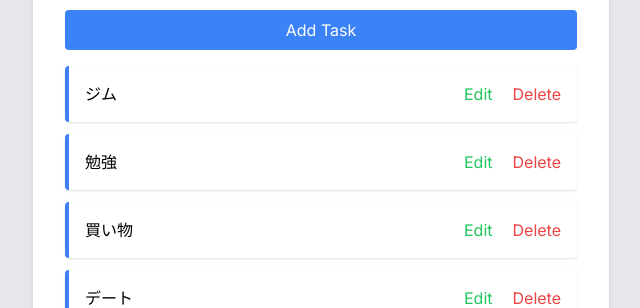
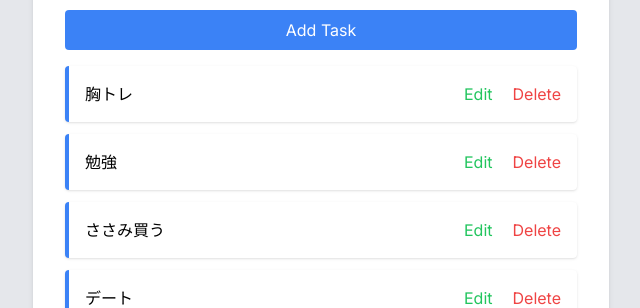
Before and after one commit to juntetsu/231215_next_todoapp, a Next.js app: page / in a window 1280 px wide. Shown: the part 255-563 px from the top of the page, without its empty margins (319-959 px from the left). Built offline with nearby package versions, Linux system fonts and the light colour scheme; data requests are answered from the project's data file.

Commit message:
Todoを更新（編集）するAPI

```diff
--- a/src/app/_components/Todo.tsx
+++ b/src/app/_components/Todo.tsx
@@ -1,18 +1,63 @@
+"use client";
+
+import { editTodo } from "@/app/_lib/api";
 import { TodoType } from "@/app/_lib/types";
-import React from "react";
+import React, { ChangeEvent, useEffect, useRef, useState } from "react";
 
 interface TodoProps {
   todo: TodoType;
 }
 
 const Todo = ({ todo }: TodoProps) => {
+  // refを使って、input要素にフォーカスを当てる
+  const ref = useRef<HTMLInputElement>(null)
+
+  const [isEditing, setIsEditing] = useState(false);
+  const [editedTodo, setEditedTodo] = useState(todo.text);
+
+  // 発火タイミングは、isEditingの値が変わった時
+  // currentがnullの場合があるので、?でnullチェック
+  useEffect(() => {
+    if (isEditing) {
+      ref.current?.focus()
+    }
+  }, [isEditing])
+
+  const handleEdit = () => {
+    setIsEditing(true);
+  };
+
+  const handelSave = async () => {
+    await editTodo(todo.id, editedTodo)
+    setIsEditing(false);
+  };
+
   return (
-    <li
-      className="flex justify-between p-4 bg-white border-l-4 border-blue-500 rounded shadow"
-    >
-      <span>{todo.text}</span>
+    <li className="flex justify-between p-4 bg-white border-l-4 border-blue-500 rounded shadow">
+      {isEditing ? (
+        // ref属性にrefを指定
+        <input
+          ref={ref}
+          type="text"
+          className="mr-2 py-1 px-2 border-gray-400 border"
+          value={editedTodo}
+          onChange={(e: ChangeEvent<HTMLInputElement>) =>
+            setEditedTodo(e.target.value)
+          }
+        />
+      ) : (
+        <span>{editedTodo}</span>
+      )}
       <div>
-        <button className="text-green-500 mr-5">Edit</button>
+        {isEditing ? (
+          <button className="text-blue-500 mr-5" onClick={handelSave}>
+            Save
+          </button>
+        ) : (
+          <button className="text-green-500 mr-5" onClick={handleEdit}>
+            Edit
+          </button>
+        )}
         <button className="text-red-500">Delete</button>
       </div>
     </li>
--- a/src/app/_data/todos.json
+++ b/src/app/_data/todos.json
@@ -1,16 +1,16 @@
 {
   "tasks": [
     {
-      "id": "1",
-      "text": "ジム"
+      "text": "胸トレ",
+      "id": "1"
     },
     {
       "id": "2",
       "text": "勉強"
     },
     {
-      "id": "3",
-      "text": "買い物"
+      "text": "ささみ買う",
+      "id": "3"
     },
     {
       "id": "d6e72ab8-84bf-403a-9c8b-efa35cae7adc",
--- a/src/app/_lib/api.ts
+++ b/src/app/_lib/api.ts
@@ -24,3 +24,20 @@ export const addTodo = async (todo: TodoType): Promise<TodoType> => {
 
   return newTodo;
 };
+
+// Todoを編集する関数
+export const editTodo = async (
+  id: string,
+  newText: string
+): Promise<TodoType> => {
+  const res = await fetch(`http://localhost:3001/tasks/${id}`, {
+    method: "PUT",
+    headers: {
+      "Content-Type": "application/json",
+    },
+    body: JSON.stringify({ text: newText }),
+  });
+  const updatedTodo = res.json();
+
+  return updatedTodo;
+};
```
